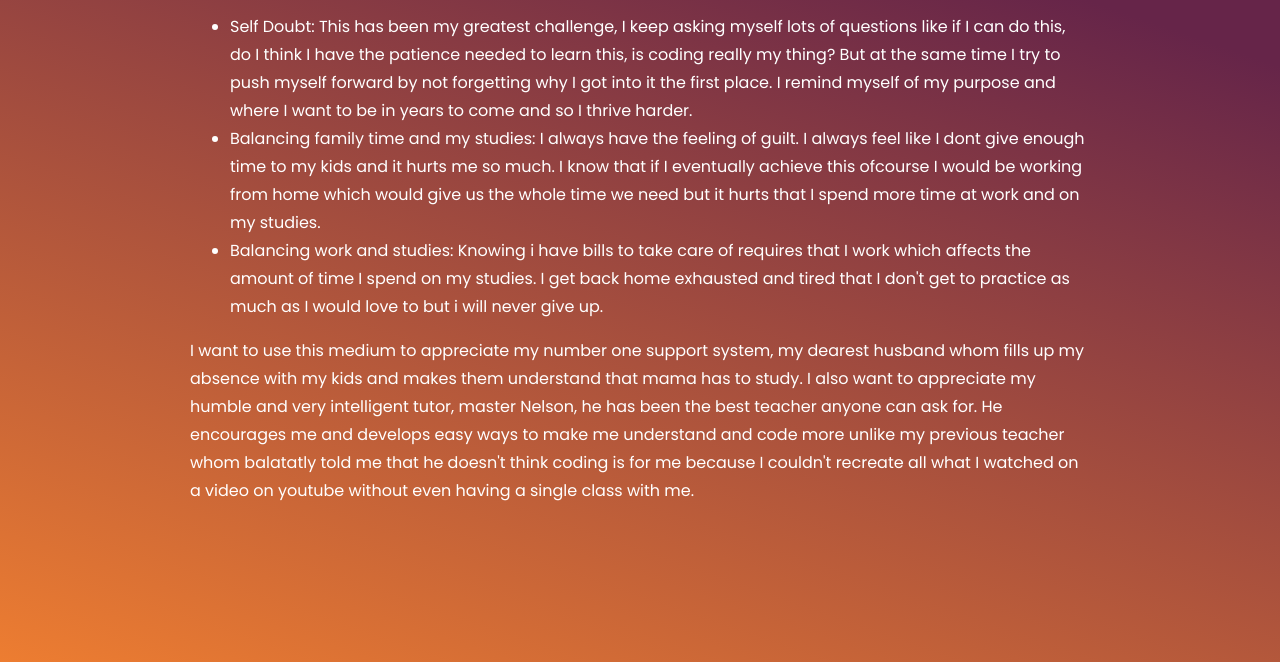
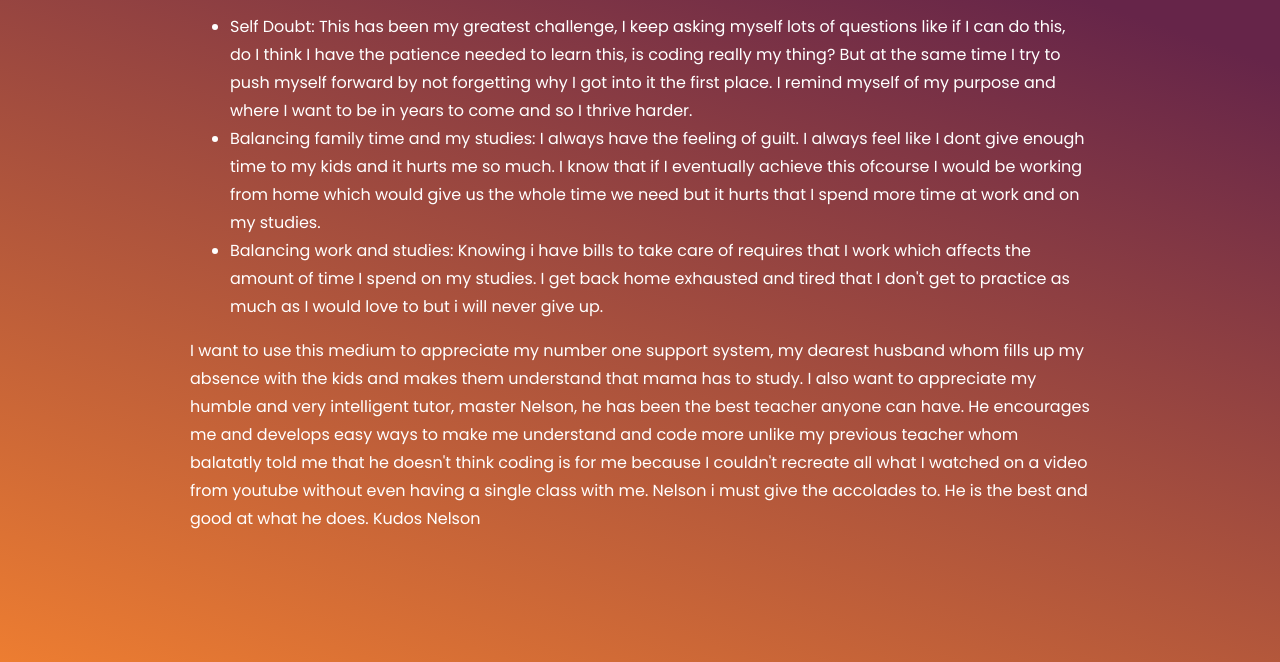
Before and after one commit to Cynthiaochia/My-Challenges-getting-into-the-Tech-Field, a plain HTML site: page index.html in a window 1280 px wide. Shown: the part 146-808 px from the top of the page. Drawn offline with nearby package versions, Linux system fonts and the light colour scheme.

Commit message:
corrected some typo

```diff
--- a/index.html
+++ b/index.html
@@ -39,14 +39,14 @@
       </ul>
       <p>
         I want to use this medium to appreciate my number one support system, my
-        dearest husband whom fills up my absence with my kids and makes them
+        dearest husband whom fills up my absence with the kids and makes them
         understand that mama has to study. I also want to appreciate my humble
         and very intelligent tutor, master Nelson, he has been the best teacher
-        anyone can ask for. He encourages me and develops easy ways to make me
+        anyone can have. He encourages me and develops easy ways to make me
         understand and code more unlike my previous teacher whom balatatly told
         me that he doesn't think coding is for me because I couldn't recreate
-        all what I watched on a video on youtube without even having a single
-        class with me.
+        all what I watched on a video from youtube without even having a single
+        class with me. Nelson i must give the accolades to. He is the best and good at what he does. Kudos Nelson
       </p>
     </div>
   </body>
```
